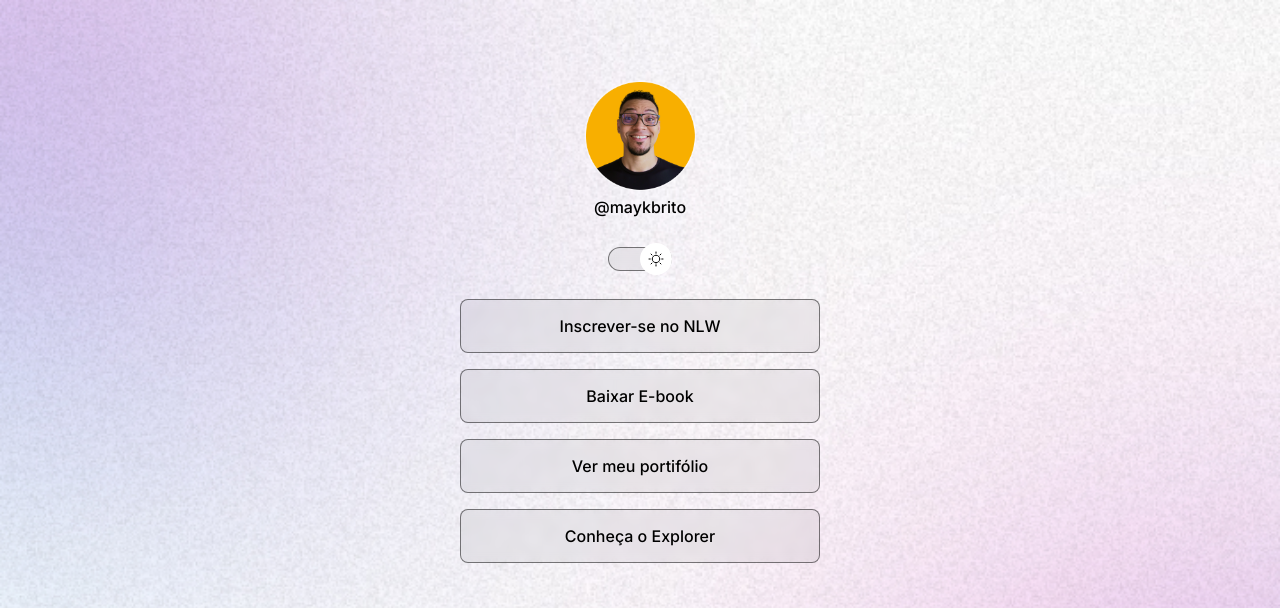
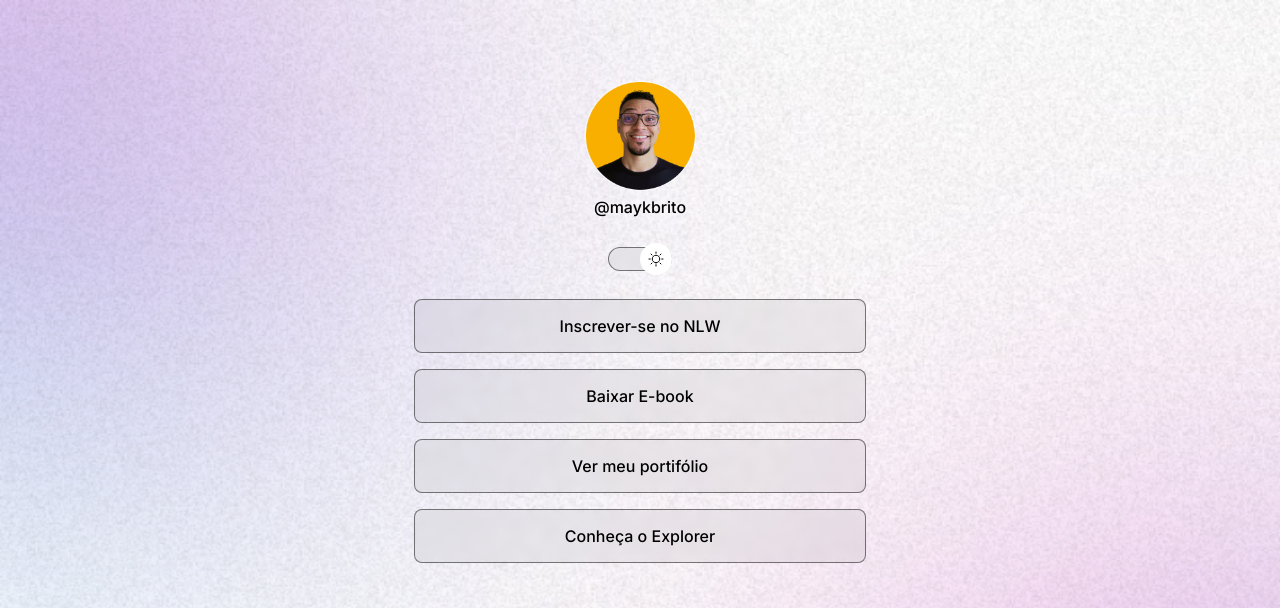
Before and after one commit to AriaLan02/projeto, a plain HTML site: page index.html in a window 1280 px wide. Shown: the top 608 px of the page. Drawn offline with nearby package versions, Linux system fonts and the light colour scheme.

Commit message:
adjust container width

```diff
--- a/index.css
+++ b/index.css
@@ -35,8 +35,10 @@ body * {
 }
 
 #container {
-  width: 360px;
+  width: 100%; /*adaptação a tela*/
+  max-width: 500px;
   margin: 56px auto 0px;
+  padding: 0 24px;
   /* padding-top: 56px;*/ /*pode ser margin-top também*/
 }
 
@@ -58,7 +60,7 @@ body * {
 }
 
 /*switch */
-#switch{
+#switch {
   position: relative;
   width: 64px;
   margin: 4px auto;
@@ -76,12 +78,12 @@ body * {
   z-index: 1; /*muda o andar/posição sobre*/
   transform: translateY(-50%);
 }
-.light #switch button{
-right: 0;
-left: initial;
+.light #switch button {
+  right: 0;
+  left: initial;
 }
 
-#switch span{
+#switch span {
   display: block;
   width: 64px;
   height: 24px;
@@ -90,9 +92,7 @@ left: initial;
   backdrop-filter: blur(4px);
   -webkit-backdrop-filter: blur(4px); /*para funcionar em outros navegadores*/
   border-radius: 9999px;
-
 }
-
 
 /*links*/
 ul {
```
